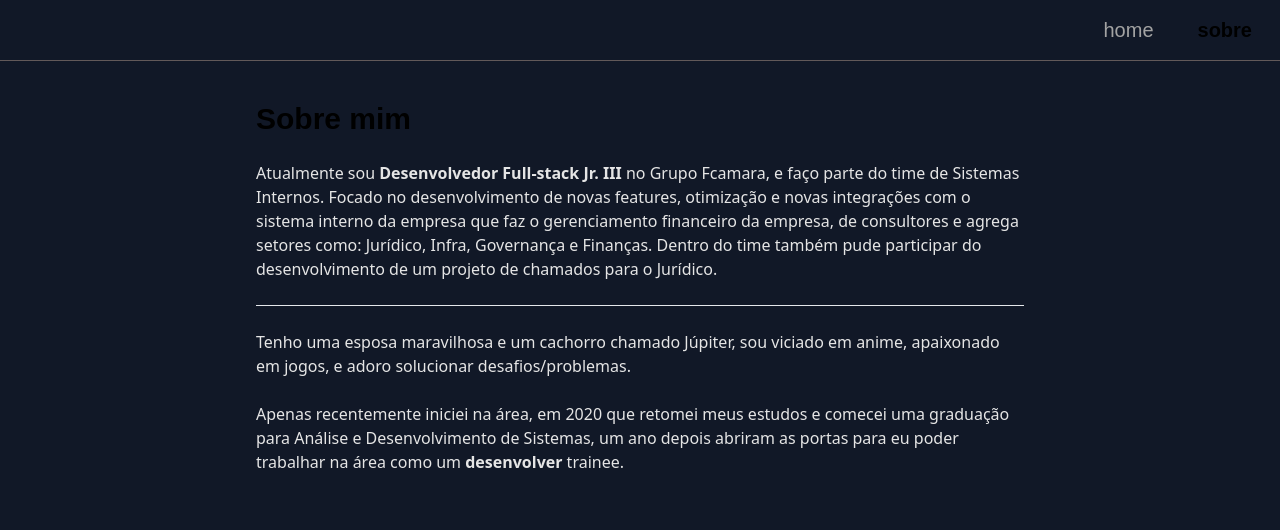
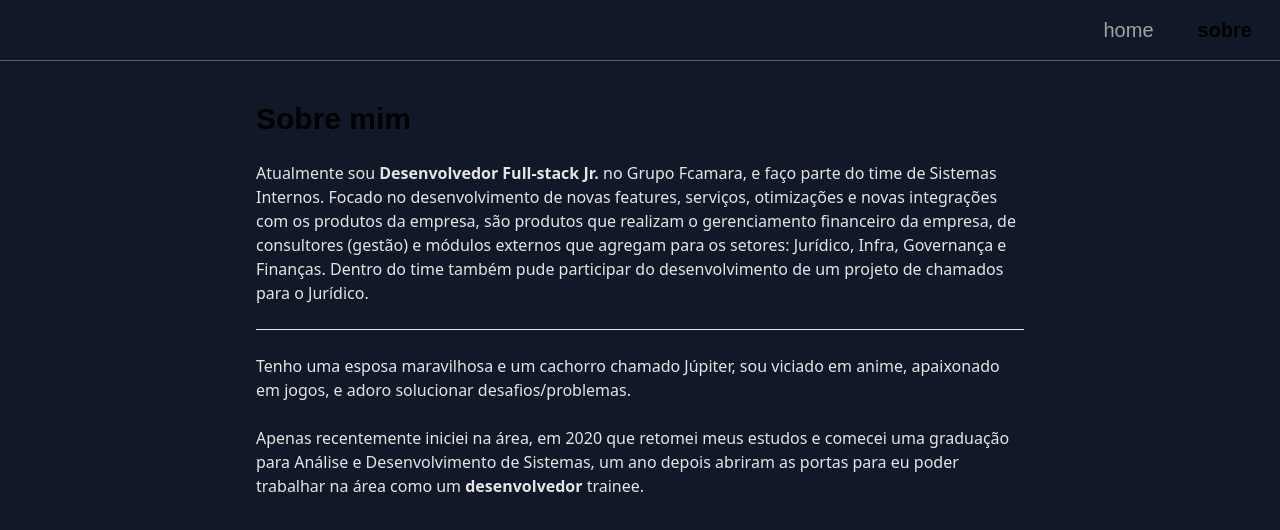
Before and after one commit to kevynfg/portfolio-v2, a Next.js app: page /about in a window 1280 px wide. Shown: the top 530 px of the page. Built offline with nearby package versions, Linux system fonts and the light colour scheme; a web font is replaced by a local one.

Commit message:
fix: about me corrections

```diff
--- a/app/about/page.tsx
+++ b/app/about/page.tsx
@@ -12,10 +12,10 @@ export default function About() {
                     Sobre mim
             </h1>
             <p className="my-6 text-neutral-200">
-                Atualmente sou <b>Desenvolvedor Full-stack Jr. III</b> no Grupo Fcamara,
-                e faço parte do time de Sistemas Internos. Focado no desenvolvimento de novas features,
-                otimização e novas integrações com o sistema interno da empresa que faz o gerenciamento
-                financeiro da empresa, de consultores e agrega setores como: Jurídico, Infra, Governança e Finanças.
+                Atualmente sou <b>Desenvolvedor Full-stack Jr.</b> no Grupo Fcamara,
+                e faço parte do time de Sistemas Internos. Focado no desenvolvimento de novas features, serviços,
+                otimizações e novas integrações com os produtos da empresa, são produtos que realizam o gerenciamento
+                financeiro da empresa, de consultores (gestão) e módulos externos que agregam para os setores: Jurídico, Infra, Governança e Finanças.
                 Dentro do time também pude participar do desenvolvimento de um projeto de chamados para o Jurídico.
             </p>
 
@@ -28,7 +28,7 @@ export default function About() {
 
             <p className="my-6 text-neutral-200">
                 Apenas recentemente iniciei na área, em 2020 que retomei meus estudos e comecei uma graduação para Análise e Desenvolvimento de Sistemas, um ano depois
-                abriram as portas para eu poder trabalhar na área como um <b>desenvolver</b> trainee.
+                abriram as portas para eu poder trabalhar na área como um <b>desenvolvedor</b> trainee.
             </p>
         </section>
     )
--- a/lib/info.tsx
+++ b/lib/info.tsx
@@ -6,8 +6,8 @@ export const name = 'Kevyn Gonçalves'
 export const about = () => {
     return (
         <p className="max-w-[600px]">
-            Sou <b>desenvolvedor de software</b> e curioso de plantão sobre tecnologias, também proativo na incansável busca de conhecimento e de compartilhar.
-            Geek apaixonado por ficção com futuros distópicos
+            Sou <b>desenvolvedor de software</b> e curioso de plantão sobre tecnologias, estou sempre buscando novos conteúdos e sempre que possível compartilhar conhecimento.
+            Geek apaixonado por ficção com futuros distópicos, games e animes
         </p>
     )
 }
```
